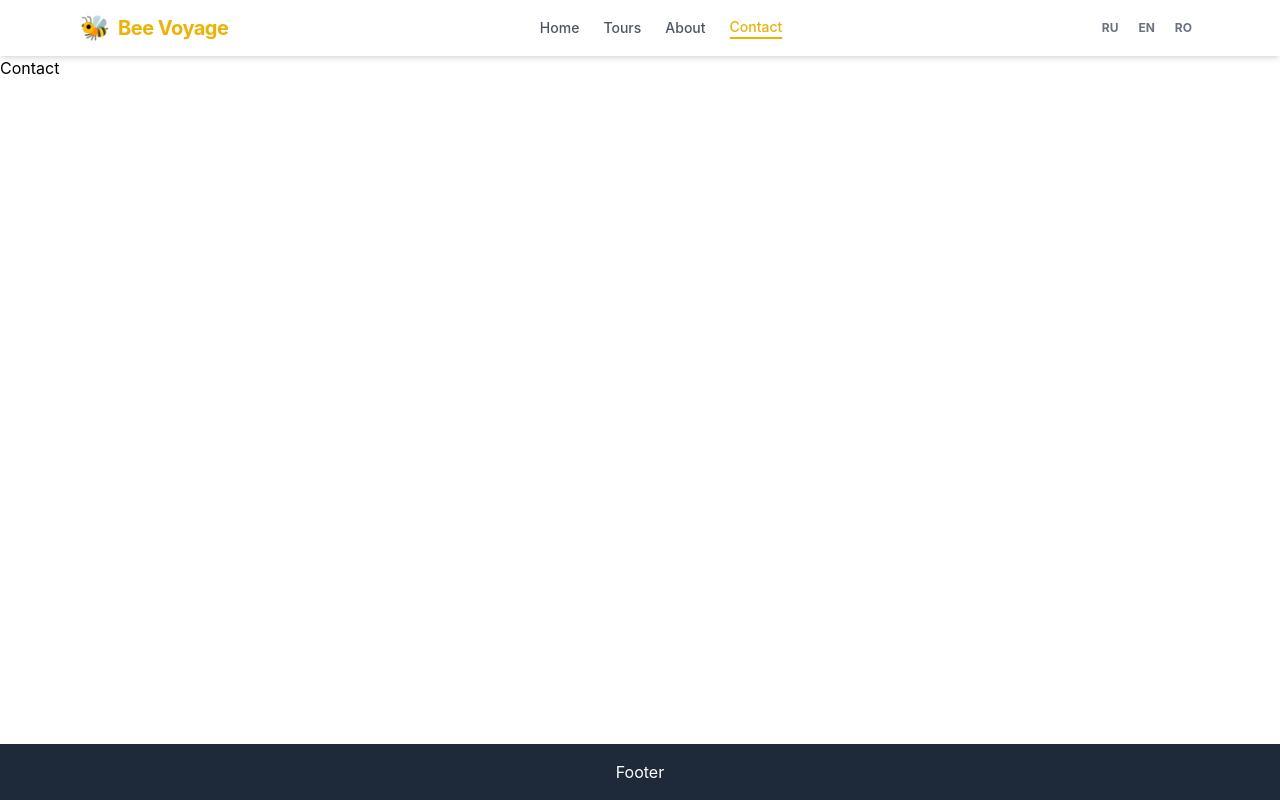
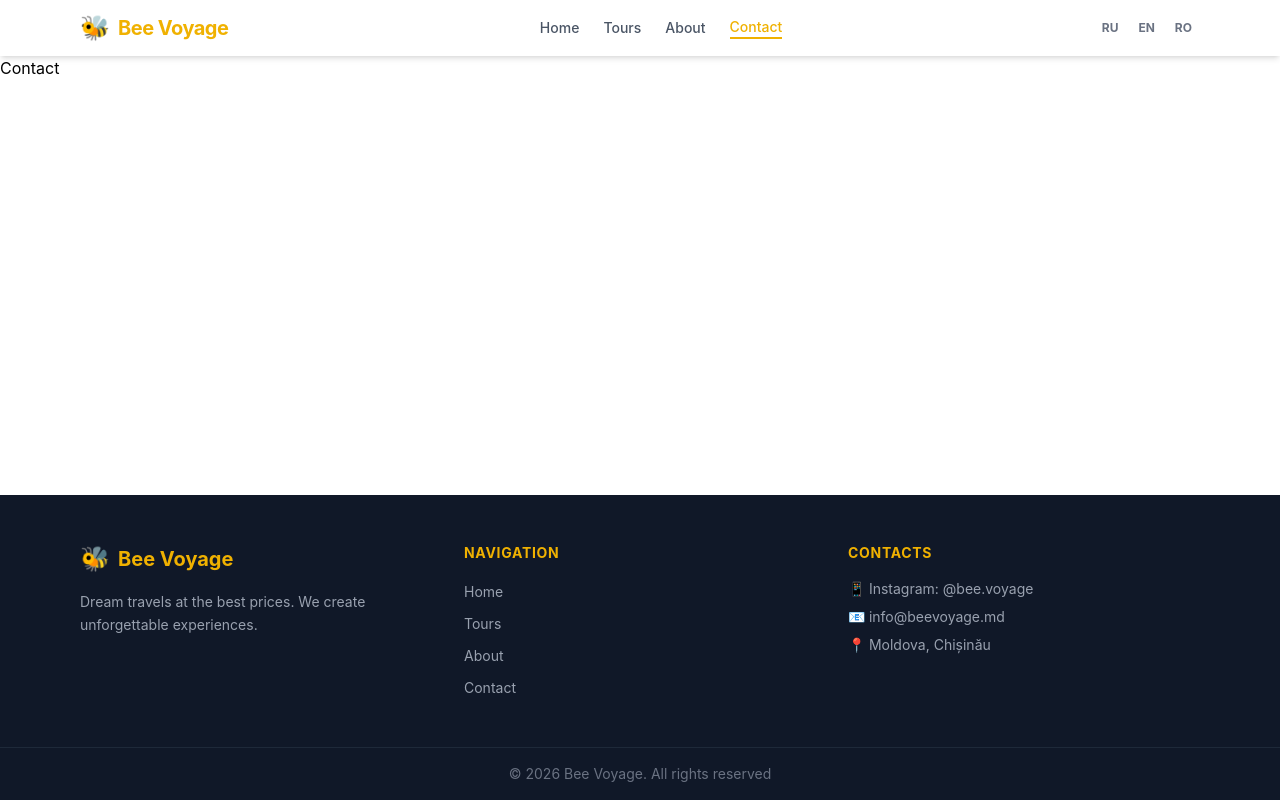
Before and after one commit to balabandev/bee-voyage, a React (Vite) app: page /contact in a window 1280 px wide. Built offline with nearby package versions, Linux system fonts and the light colour scheme.

Commit message:
Added some details on footer

```diff
--- a/src/components/Footer.jsx
+++ b/src/components/Footer.jsx
@@ -1,3 +1,66 @@
+import { Link } from 'react-router-dom'
+import { useTranslation } from 'react-i18next'
+
 export default function Footer() {
-  return <footer className="bg-gray-800 text-white p-4 text-center">Footer</footer>
+  const { t } = useTranslation()
+
+  return (
+    <footer className="bg-gray-900 text-white">
+      <div className="max-w-6xl mx-auto px-4 py-12 grid grid-cols-1 md:grid-cols-3 gap-8">
+
+        {/* Лого и описание */}
+        <div>
+          <div className="flex items-center gap-2 mb-4">
+            <span className="text-2xl">🐝</span>
+            <span className="text-xl font-bold text-yellow-500">Bee Voyage</span>
+          </div>
+          <p className="text-gray-400 text-sm leading-relaxed">
+            {t('footer.desc')}
+          </p>
+        </div>
+
+        {/* Навигация */}
+        <div>
+          <h4 className="text-yellow-500 font-bold mb-4 uppercase text-sm tracking-wider">
+            {t('footer.nav')}
+          </h4>
+          <ul className="space-y-2">
+            {[
+              { to: '/', label: t('nav.home') },
+              { to: '/tours', label: t('nav.tours') },
+              { to: '/about', label: t('nav.about') },
+              { to: '/contact', label: t('nav.contact') },
+            ].map(link => (
+              <li key={link.to}>
+                <Link
+                  to={link.to}
+                  className="text-gray-400 hover:text-yellow-500 text-sm transition-colors"
+                >
+                  {link.label}
+                </Link>
+              </li>
+            ))}
+          </ul>
+        </div>
+
+        {/* Контакты */}
+        <div>
+          <h4 className="text-yellow-500 font-bold mb-4 uppercase text-sm tracking-wider">
+            {t('footer.contacts')}
+          </h4>
+          <ul className="space-y-2 text-gray-400 text-sm">
+            <li>📱 Instagram: <a href="https://www.instagram.com/bee.voyage/" target="_blank" rel="noreferrer" className="hover:text-yellow-500 transition-colors">@bee.voyage</a></li>
+            <li>📧 <a href="mailto:info@beevoyage.md" className="hover:text-yellow-500 transition-colors">info@beevoyage.md</a></li>
+            <li>📍 Moldova, Chișinău</li>
+          </ul>
+        </div>
+
+      </div>
+
+      {/* Нижняя полоса */}
+      <div className="border-t border-gray-800 py-4 text-center text-gray-500 text-sm">
+        © {new Date().getFullYear()} Bee Voyage. {t('footer.rights')}
+      </div>
+    </footer>
+  )
 }
--- a/src/i18n/locales/en.json
+++ b/src/i18n/locales/en.json
@@ -11,7 +11,10 @@
     "cta": "View Tours"
   },
   "footer": {
-    "rights": "All rights reserved"
+    "rights": "All rights reserved",
+    "desc": "Dream travels at the best prices. We create unforgettable experiences.",
+    "nav": "Navigation",
+    "contacts": "Contacts"
   },
   "features": {
     "title": "Why choose us",
--- a/src/i18n/locales/ro.json
+++ b/src/i18n/locales/ro.json
@@ -11,7 +11,10 @@
     "cta": "Vezi tururi"
   },
   "footer": {
-    "rights": "Toate drepturile rezervate"
+    "rights": "Toate drepturile rezervate",
+    "desc": "Călătorii de vis la cele mai bune prețuri. Creăm experiențe de neuitat.",
+    "nav": "Navigare",
+    "contacts": "Contacte"
   },
   "features": {
     "title": "De ce ne aleg pe noi",
--- a/src/i18n/locales/ru.json
+++ b/src/i18n/locales/ru.json
@@ -11,7 +11,10 @@
     "cta": "Смотреть туры"
   },
   "footer": {
-    "rights": "Все права защищены"
+    "rights": "Все права защищены",
+    "desc": "Путешествия мечты по лучшим ценам. Мы создаём незабываемые впечатления.",
+    "nav": "Навигация",
+    "contacts": "Контакты"
   },
   "features": {
     "title": "Почему выбирают нас",
```
Lines whose indentation alone changed are shown as unchanged.
